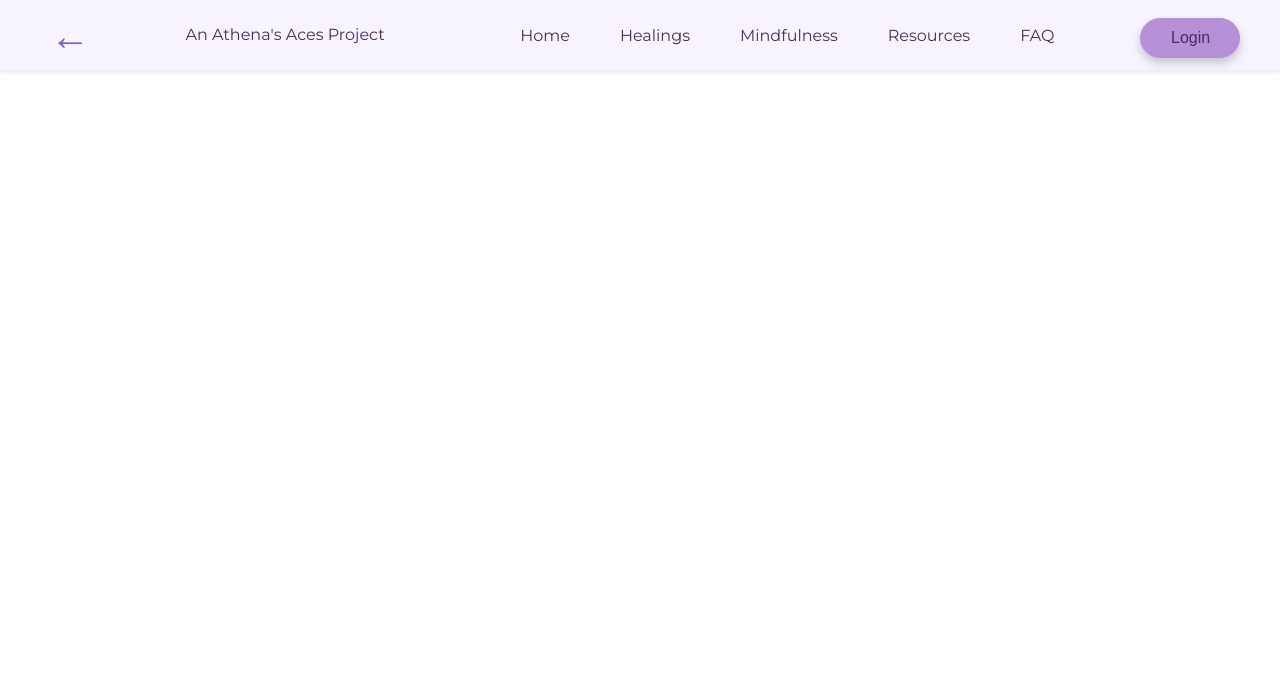
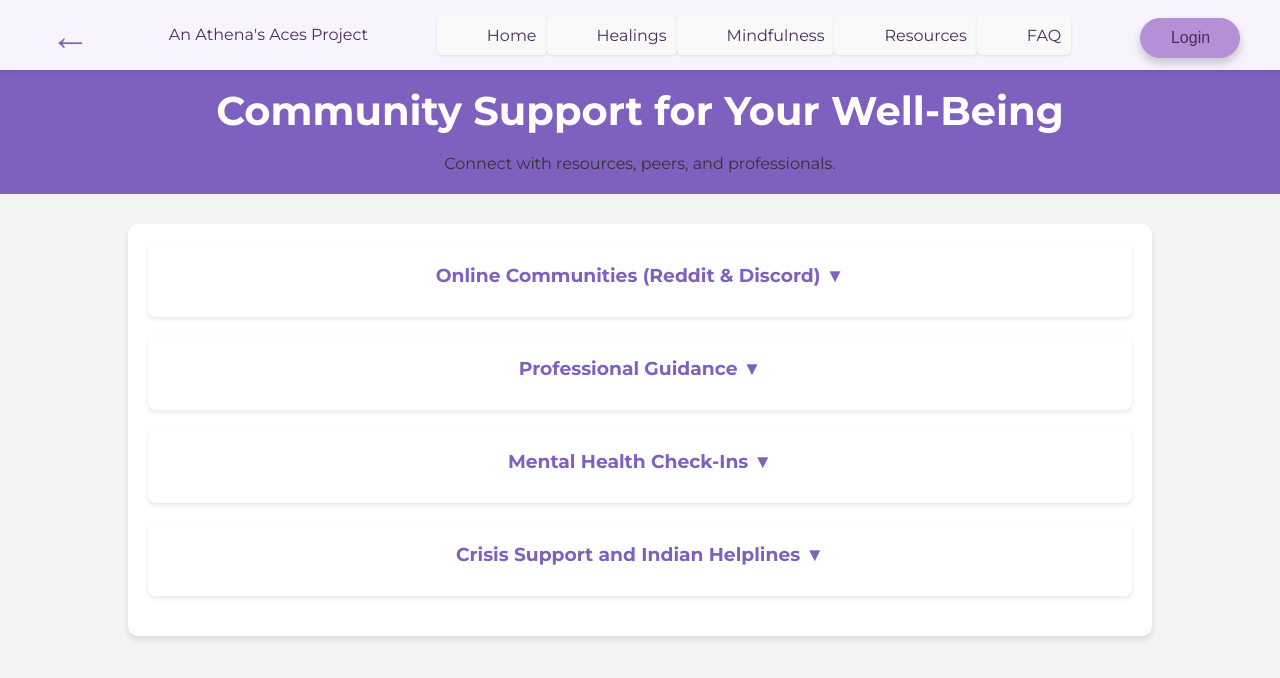
Before and after one commit to Shreyaa173/Happy-Healing, a React (Vite) app: page /resources/community-support in a window 1280 px wide. Shown: the top 678 px of the page. Built offline with nearby package versions, Linux system fonts and the light colour scheme; a small style sheet from the web is missing.

Commit message:
Community Support added

```diff
--- a/src/App.jsx
+++ b/src/App.jsx
@@ -20,6 +20,7 @@ import SlumberSound from "./components/Relax/BreatheEasy/Techniques/SlumberSound
 import Resources from "./components/Resources/Resources";
 import Articles from "./components/Resources/Article";
 import Videos from "./components/Resources/Videos";
+import CommunitySupport from "./components/Resources/CommSupport";
 
 import Faq from "./components/Faq/Faq";
 import Navbar from "./components/Home/Navbar/Navbar";
@@ -45,6 +46,7 @@ function App() {
         <Route path="/resources" element={<Resources />} />
           <Route path="/resources/articles" element={<Articles />} />
           <Route path="/resources/videos" element={<Videos />} />
+          <Route path="/resources/community-support" element={<CommunitySupport />} />
         <Route path="/faq" element={<Faq />} />
         <Route path="/login" element={<Login />} />
       </Routes>
--- a/src/components/Resources/Article.css
+++ b/src/components/Resources/Article.css
@@ -50,3 +50,7 @@
     border-radius: 10px 10px 0 0;
     object-fit: cover;
   }
+
+  .article-card h3 {
+    color: #7e60bf;
+  }
--- a/src/components/Resources/Article.jsx
+++ b/src/components/Resources/Article.jsx
@@ -55,7 +55,7 @@ const Articles = () => {
       <div className="articles-list">
         {articles.map((article, index) => (
           <Link to={article.link} key={index} className="article-card" target="_blank" rel="noopener noreferrer">
-            <h2>{article.title}</h2>
+            <h3>{article.title}</h3>
             <img src={article.image} alt="Article Thumbnail" />
             <p>{article.summary}</p>
           </Link>
--- /dev/null
+++ b/src/components/Resources/CommSupport.css
@@ -0,0 +1,132 @@
+body {
+    font-family: Arial, sans-serif;
+    background-color: #f4f4f4;
+    color: #333;
+    margin-top: 70px;
+}
+
+.header {
+    background-color: #7e60bf;
+    color: white;
+    text-align: center;
+    padding: 1em 0;
+    margin-bottom: 30px;
+}
+
+.header h2 {
+    color: white;
+}
+
+.container {
+    width: 80%;
+    margin: 20px auto;
+}
+
+.dropdown-header {
+    cursor: pointer;
+    color: #7e60bf;
+    font-weight: bold;
+    margin-bottom: 10px;
+}
+
+.dropdown-header:hover {
+    color: #5e4399;
+}
+
+.section {
+    background-color: #fff;
+    padding: 20px;
+    margin-bottom: 20px;
+    border-radius: 8px;
+    box-shadow: 0 2px 5px rgba(0, 0, 0, 0.1);
+    transition: transform 0.3s ease, box-shadow 0.3s ease;
+}
+
+.section:hover {
+    transform: scale(1.05);  /* Increases size by 5% */
+    box-shadow: 0 4px 10px rgba(0, 0, 0, 0.2);  /* Deepens shadow */
+}
+
+.dropdown-content {
+    padding-top: 10px;
+
+}
+
+.dropdown-section {
+    display: flex;
+    flex-direction: row;
+    flex-wrap: wrap;
+}
+
+ul {
+    list-style-type: none;
+    padding: 0;
+}
+
+ul li {
+    background: #f9f9f9;
+    padding: 10px;
+    margin: 5px 0;
+    border-radius: 5px;
+    box-shadow: 0 1px 3px rgba(0, 0, 0, 0.1);
+}
+
+.dropdown-content p {
+    padding-bottom: 10px;
+}
+
+a {
+    text-decoration: none;
+    color: #333;
+}
+
+a:hover {
+    color: #7e60bf;
+}
+
+.helpline {
+    background-color: #e3f2fd;
+    padding: 10px;
+    margin-top: 15px;
+    border-radius: 8px;
+}
+
+input[type="submit"] {
+    background-color: #7e60bf;
+    color: white;
+    padding: 10px 20px;
+    border: none;
+    border-radius: 5px;
+    cursor: pointer;
+}
+
+input[type="submit"]:hover {
+    background-color: #7e60bf;
+}
+
+.platform-section {
+    width: 48%;
+    margin-bottom: 20px;
+  }
+
+  .platform-section h4 {
+    color: #7e60bf;
+    font-weight: bold;
+    margin-bottom: 10px;
+  }
+
+  ul li {
+    background: #f9f9f9;
+    padding: 10px;
+    margin: 5px 0;
+    border-radius: 5px;
+    box-shadow: 0 1px 3px rgba(0, 0, 0, 0.1);
+  }
+
+  ul li a {
+    color: #333;
+  }
+
+  ul li a:hover {
+    color: #7e60bf;
+  }
--- /dev/null
+++ b/src/components/Resources/CommSupport.jsx
@@ -0,0 +1,121 @@
+import React, { useState } from 'react';
+import './CommSupport.css';
+
+const CommunitySupport = () => {
+  // State to manage the visibility of each section
+  const [showRedditDiscord, setShowRedditDiscord] = useState(false);
+  const [showProfessionalGuidance, setShowProfessionalGuidance] = useState(false);
+  const [showMentalCheckIns, setShowMentalCheckIns] = useState(false);
+  const [showHelplines, setShowHelplines] = useState(false);
+
+  return (
+    <div className="community-support-page">
+      <header className="header">
+        <h2>Community Support for Your Well-Being</h2>
+        <p>Connect with resources, peers, and professionals.</p>
+      </header>
+
+      <div className="container">
+        {/* Reddit and Discord Communities Section */}
+        <div className="section">
+          <h3 onClick={() => setShowRedditDiscord(!showRedditDiscord)} className="dropdown-header">
+            Online Communities (Reddit & Discord)
+            {showRedditDiscord ? ' ▲' : ' ▼'}
+          </h3>
+          {showRedditDiscord && (
+            <div className="dropdown-content">
+            <p>Engage with others through various mental health-focused communities on Reddit and Discord. Discuss your challenges, share tips, and get support from peers.</p>
+
+                <div classNamw="dropdown-section">
+                    <div className="platform-section">
+                    <h4>Reddit Communities</h4>
+                    <ul>
+                        <li><a href="https://www.reddit.com/r/mentalhealth/" target="_blank" rel="noopener noreferrer">Reddit - Mental Health</a></li>
+                        <li><a href="https://www.reddit.com/r/depression/" target="_blank" rel="noopener noreferrer">Reddit - Depression Support</a></li>
+                        <li><a href="https://www.reddit.com/r/anxiety/" target="_blank" rel="noopener noreferrer">Reddit - Anxiety Support</a></li>
+                    </ul>
+                    </div>
+
+                    <div className="platform-section">
+                    <h4>Discord Communities</h4>
+                    <ul>
+                        <li><a href="https://discord.gg/mentalhealth" target="_blank" rel="noopener noreferrer">Discord - Mental Health Community</a></li>
+                        <li><a href="https://discord.gg/anxiety" target="_blank" rel="noopener noreferrer">Discord - Anxiety Support</a></li>
+                    </ul>
+                    </div>
+                </div>
+
+          </div>
+
+          )}
+        </div>
+
+        {/* Professional Guidance Section */}
+        <div className="section">
+          <h3 onClick={() => setShowProfessionalGuidance(!showProfessionalGuidance)} className="dropdown-header">
+            Professional Guidance
+            {showProfessionalGuidance ? ' ▲' : ' ▼'}
+          </h3>
+          {showProfessionalGuidance && (
+            <div className="dropdown-content">
+              <p>Get tips, advice, and information from mental health professionals.</p>
+              <ul>
+                <li><a href="#">Managing Stress and Anxiety</a></li>
+                <li><a href="#">Self-Care for Mental Health</a></li>
+                <li><a href="#">Mindfulness Practices</a></li>
+                <li><a href="#">Finding the Right Therapist</a></li>
+              </ul>
+            </div>
+          )}
+        </div>
+
+        {/* Mental Health Check-Ins Section */}
+        <div className="section">
+          <h3 onClick={() => setShowMentalCheckIns(!showMentalCheckIns)} className="dropdown-header">
+            Mental Health Check-Ins
+            {showMentalCheckIns ? ' ▲' : ' ▼'}
+          </h3>
+          {showMentalCheckIns && (
+            <div className="dropdown-content">
+              <p>Quickly check in with your emotional well-being. Track your mood and progress over time.</p>
+              <form>
+                <label htmlFor="mood">How are you feeling today?</label><br />
+                <input type="radio" name="mood" value="Good" /> Good<br />
+                <input type="radio" name="mood" value="Okay" /> Okay<br />
+                <input type="radio" name="mood" value="Bad" /> Bad<br /><br />
+                <label htmlFor="notes">Notes (Optional):</label><br />
+                <textarea name="notes" rows="4" cols="50"></textarea><br /><br />
+                <input type="submit" value="Submit Check-In" />
+              </form>
+            </div>
+          )}
+        </div>
+
+        {/* Crisis Support and Indian Helplines Section */}
+        <div className="section">
+          <h3 onClick={() => setShowHelplines(!showHelplines)} className="dropdown-header">
+            Crisis Support and Indian Helplines
+            {showHelplines ? ' ▲' : ' ▼'}
+          </h3>
+          {showHelplines && (
+            <div className="dropdown-content">
+              <p>If you're in an urgent crisis, please reach out to one of the helplines below for immediate assistance.</p>
+              <div className="helpline">
+                <p><strong>Indian Helplines:</strong></p>
+                <ul>
+                  <li><strong>Kiran Helpline (Mental Health):</strong> 1800-599-0019</li>
+                  <li><strong>Vandrevala Foundation (Emotional Distress):</strong> 9999-666-555</li>
+                  <li><strong>Snehi (Counseling Helpline):</strong> 91-22-25230511</li>
+                  <li><strong>iCall (Mental Health Support):</strong> 9152987821</li>
+                  <li><strong>Roshni Helpline (Suicide Prevention):</strong> 91-4066202000</li>
+                </ul>
+              </div>
+            </div>
+          )}
+        </div>
+      </div>
+    </div>
+  );
+};
+
+export default CommunitySupport;
--- a/src/components/Resources/Resources.css
+++ b/src/components/Resources/Resources.css
@@ -19,7 +19,7 @@
     padding: 20px;
     border-radius: 10px;
     box-shadow: 0px 4px 6px rgba(0, 0, 0, 0.1);
-    width: 22vw;
+    width: 28vw;
     min-width: 250px;
     text-align: center;
     transition: transform 0.3s ease-in-out;
--- a/src/components/Resources/Resources.jsx
+++ b/src/components/Resources/Resources.jsx
@@ -31,14 +31,6 @@ const Resources = () => {
         </div>
       </Link>
 
-      <Link to="/resources/news" className="resource-container">
-        <img src={Logo} alt="News" className="resource-image" />
-        <div className="resource-content">
-          <h2>News</h2>
-          <p>Stay updated on the latest wellness trends and resources.</p>
-        </div>
-      </Link>
-
     </div>
   );
 };
--- a/src/components/Resources/Videos.css
+++ b/src/components/Resources/Videos.css
@@ -40,3 +40,7 @@
     border-radius: 10px 10px 0 0;
     object-fit: cover;
 }
+
+.video-card h3 {
+    color: #7e60bf;
+}
--- a/src/components/Resources/Videos.jsx
+++ b/src/components/Resources/Videos.jsx
@@ -49,7 +49,7 @@ const Videos = () => {
       <div className="videos-list">
         {videos.map((video, index) => (
           <Link to={video.link} key={index} className="video-card" target="_blank" rel="noopener noreferrer">
-            <h2>{video.title}</h2>
+            <h3>{video.title}</h3>
             <img src={video.image} alt="Video Thumbnail" />
             <p>{video.summary}</p>
           </Link>
```
